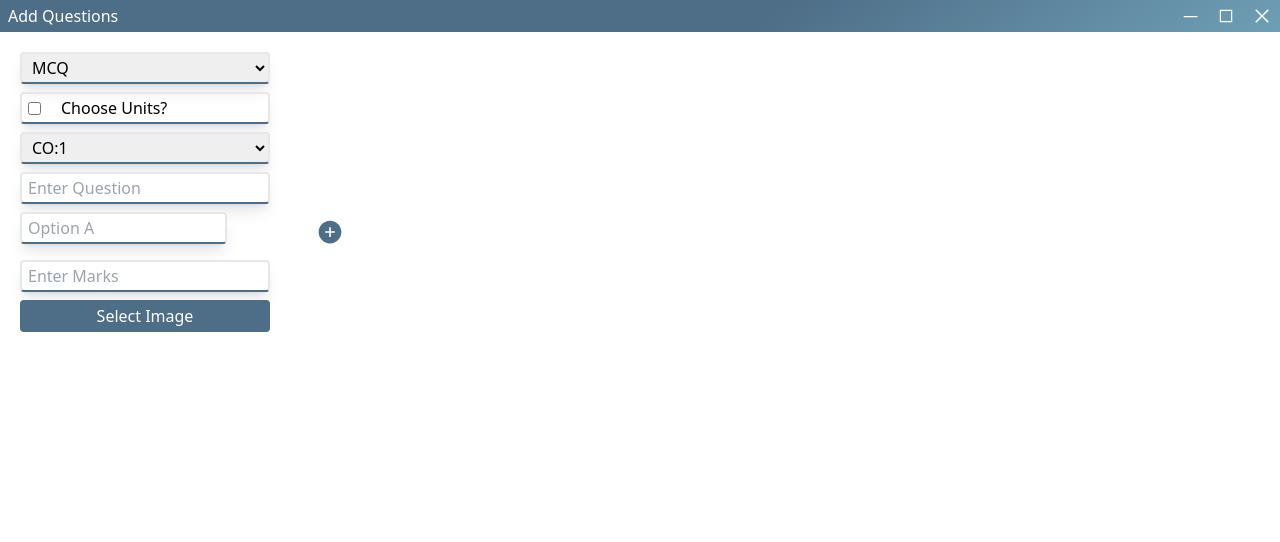
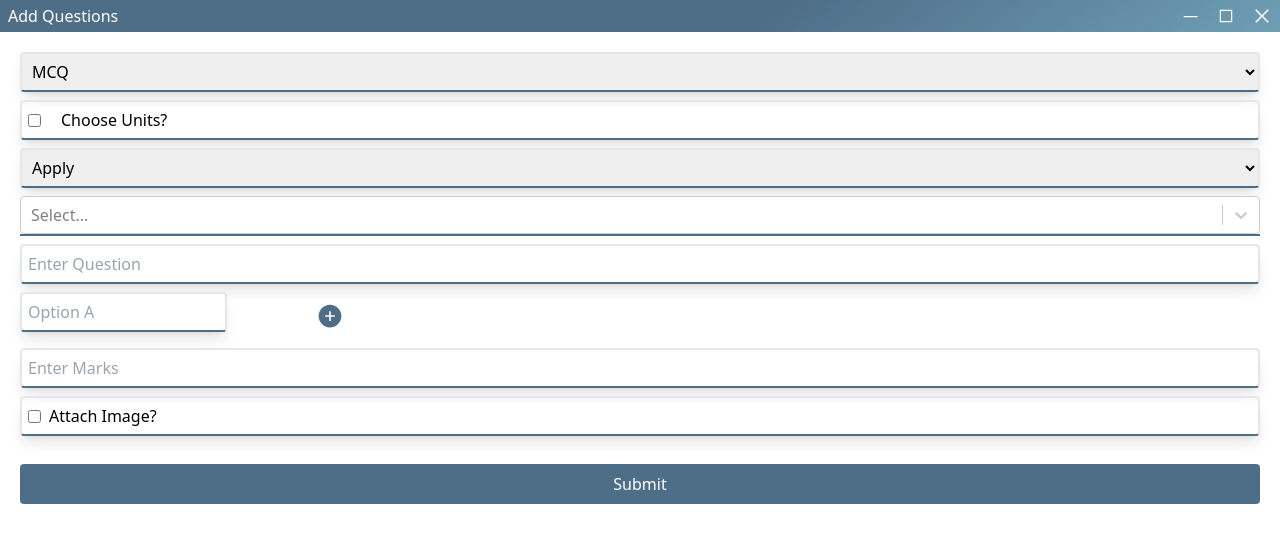
Before and after one commit to alltimenoob/ExamPaperSetter, a React (Create React App) app: page /AddQuestions in a window 1280 px wide. Shown: the top 542 px of the page. Built offline with nearby package versions, Linux system fonts and the light colour scheme.

Commit message:
Refined Add Questions UI And Minor Bug Fixes

```diff
--- a/package.json
+++ b/package.json
@@ -16,6 +16,7 @@
     "react-icons": "^4.4.0",
     "react-router-dom": "^6.3.0",
     "react-scripts": "5.0.1",
+    "react-select": "^5.4.0",
     "sqlite3": "^5.0.11",
     "tailwindcss": "^3.1.8",
     "web-vitals": "^2.1.0"
--- a/src/components/AddQuestion.js
+++ b/src/components/AddQuestion.js
@@ -1,6 +1,7 @@
 import { useState } from "react"
 import TitleBar from "./TitleBar"
 import {AiFillPlusCircle} from "react-icons/ai"
+import {default as Select,components} from 'react-select';
 
 export default function AddQuestion(){
 
@@ -8,6 +9,31 @@ export default function AddQuestion(){
     const [SelectedType,setSelectedType] = useState("MCQ")
     const [Options,setOptions] = useState([{"value":""}])
     const [Question,setQuestion] = useState("")
+    const [Taxonomy,setTaxonomy] = useState("A")
+
+    const [CourseOutcomeList,setCourseOutcomeList] = useState([{"label":"CO 1","value":"1"},{"label":"CO 2","value":"2"}]);
+    const [UnitsList,setUnitsList] = useState([{"label":"Unit 1","value":"1"},{"label":"Unit 2","value":"2"}]);
+    const [TypeList,setTypeList] = useState([{"value":"MCQ"},{"value":"Short"}])
+    const [TaxonomyList,setTaxonomyList] = useState([{"value":"Apply"},{"value":"Analyze"}])
+
+    const [SelectedCOList,setSelectedCOList] = useState([])
+    const [SelectedUnitList,setSelectedUnitList] = useState([])
+    const [ShowImage,setShowImage] = useState(false)
+
+    const component = (props)=>{
+        return( <div className="p-0">
+            <components.Option {...props} >
+              <input
+                type="checkbox"
+                checked={props.isSelected}
+                onChange={() => null}
+              />
+              <label className="ml-2">{props.label}</label>
+            </components.Option>
+          </div>)
+    }
+
+
 
     return(
         <div className="App">
@@ -16,43 +42,81 @@ export default function AddQuestion(){
             <div className='mt-8 w-screen h-screen bg-white flex items-start'>
                 <div className="m-5 flex flex-col gap-2 w-screen h-screen">
 
-                    <select className="TextBox" value={SelectedType}
+                    <select className="TextBox w-full" value={SelectedType}
                         onChange={(event)=>{
                             setSelectedType(event.currentTarget.value)
                             console.log(event.currentTarget.value)
                         }} id="types">
-                        <option value="MCQ">MCQ</option>
-                        <option value="saab">Saab</option>
-                        <option value="mercedes">Mercedes</option>
-                        <option value="audi">Audi</option>
+                        {TypeList.map((value,index)=>{
+                            return(<option key={index} value={value.value}>{value.value}</option>)
+                        })}
+
                     </select>
 
-                    <label className="TextBox flex items-center">
+                    <label className="TextBox w-full flex items-center">
                         <input type="checkbox" value={SelectUnit} onChange={()=>{setSelectUnit(!SelectUnit)}}  />
                         <span className="ml-5">Choose Units?</span>
                     </label>
 
-                    {!SelectUnit&&<select className="TextBox" id="types">
-                        <option value="volvo">Unit:1</option>
-                        <option value="saab">Saab</option>
-                        <option value="mercedes">Mercedes</option>
-                        <option value="audi">Audi</option>
-                    </select>}
+
+                    <select className="TextBox w-full" id="types" value={Taxonomy}
+                    onChange={(event)=>{
+                        setTaxonomy(event.currentTarget.value)
+                    }}>
+                        {TaxonomyList.map((value,index)=>{
+                            return(<option key={index} value={value.value}>{value.value}</option>)
+                        })}
+                    </select>
+
+                    {SelectUnit&&<span
+                        className="w-full p-0 text-[16px] text-start border-b-2 border-b-primary"
+                        data-toggle="popover"
+                        data-trigger="focus"
+                        data-content="">
+
+                        <Select
+                            options={CourseOutcomeList}
+                            isMulti
+                            closeMenuOnSelect={false}
+                            hideSelectedOptions={false}
+                            components={{
+                                Option : component
+                            }}
+                            onChange={(list)=>{setSelectedCOList(list)}}
+                            allowSelectAll={true}
+                            value={SelectedCOList}
+                            />
+                    </span>}
 
 
-                    {SelectUnit&&<select className="TextBox" id="types">
-                        <option value="volvo">CO:1</option>
-                        <option value="saab">Saab</option>
-                        <option value="mercedes">Mercedes</option>
-                        <option value="audi">Audi</option>
-                    </select>}
+                    {!SelectUnit&&<span
+                        className="w-full p-0 text-[16px] text-start border-b-2 border-b-primary"
+                        data-toggle="popover"
+                        data-trigger="focus"
+                        data-content="">
 
-                    <input type="text" className="TextBox" value={Question}
+                        <Select
+                            options={UnitsList}
+                            isMulti
+                            closeMenuOnSelect={false}
+                            hideSelectedOptions={false}
+                            components={{
+                                Option : component
+                            }}
+                            onChange={(list)=>{setSelectedUnitList(list); console.log(list)}}
+                            allowSelectAll={true}
+                            value={SelectedUnitList}
+                            />
+                    </span>}
+
+
+
+                    <input type="text" className="TextBox w-full" value={Question}
                     onChange={(event)=>{
                         setQuestion(event.currentTarget.value)
                     }} placeholder="Enter Question"/>
 
-                    {SelectedType==="MCQ"&&<div className="grid grid-flow-col grid-cols-6">
+                    {SelectedType==="MCQ"&&<div className="grid w-full grid-flow-col grid-cols-6">
 
                         {Options.map((value,index)=>{
 
@@ -78,15 +142,22 @@ export default function AddQuestion(){
 
                     </div>}
 
-                    <input type="number" className="TextBox" placeholder="Enter Marks"/>
+                    <input type="number" className="TextBox w-full" placeholder="Enter Marks"/>
+
+                    <label className="TextBox w-full flex items-center justify-start">
+                        <input type="checkbox" onChange={()=>{setShowImage(!ShowImage)}}/>
+                        <span className="ml-2">Attach Image?</span>
+                    </label>
 
 
+                    {ShowImage&&<label className="Button w-full flex items-center justify-center">
+                        <input type="file" className="hidden"/>
+                        <span>Select Image</span>
+                    </label> }
 
 
-                    <label className="Button w-[250px] flex items-center justify-center">
-                        <input type="file" className="hidden"/>
-                        <span>Select Image</span>
-                    </label>
+                    <button className="Button mt-5"> Submit </button>
+
                 </div>
 
             </div>
--- a/src/components/Course.js
+++ b/src/components/Course.js
@@ -25,15 +25,16 @@ export default function Course()
 
                 <div className="w-[100px] h-[100px]  hover:opacity-75 cursor-pointer
                  bg-primary rounded flex items-center justify-center text-white"
-                 onClick={()=>{
-                    window.api.openAddQuestions(url.get("course_id"))
-                 }}
+
                  >
                     <span className="text-lg text-center">New Exam Paper </span>
                 </div>
 
                 <div className="w-[100px] h-[100px] hover:opacity-75 cursor-pointer
-                 bg-primary rounded flex items-center justify-center text-white">
+                 bg-primary rounded flex items-center justify-center text-white"
+                 onClick={()=>{
+                    window.api.openAddQuestions(url.get("course_id"))
+                 }}>
                     <span className="text-lg text-center">Add Questions </span>
                 </div>
 
--- a/src/index.css
+++ b/src/index.css
@@ -63,6 +63,9 @@ input[type=number] {
   -webkit-app-region: drag;
 }
 
+
+
+
 @layer components{
   .TitleBar{
     @apply absolute top-0 h-8 min-w-full font-normal text-base flex items-center justify-between
@@ -89,13 +92,14 @@ input[type=number] {
   }
 
   .TextBox{
-    @apply h-[32px] w-[250px] shadow-lg pl-[6px] text-black text-[16px] border-b-primary
+    @apply h-[40px] w-[250px] shadow-lg pl-[6px] text-black text-[16px] border-b-primary
       border-2 outline-none rounded
   }
 
   .Button{
-    @apply h-[32px] pl-1 pr-1 rounded text-[16px] bg-primary text-white
+    @apply h-[40px] pl-1 pr-1 rounded text-[16px] bg-primary text-white
   }
 
 
+
 }
```
Also changed, not shown: 1 other file (tests, documents, lock files or other folders).
